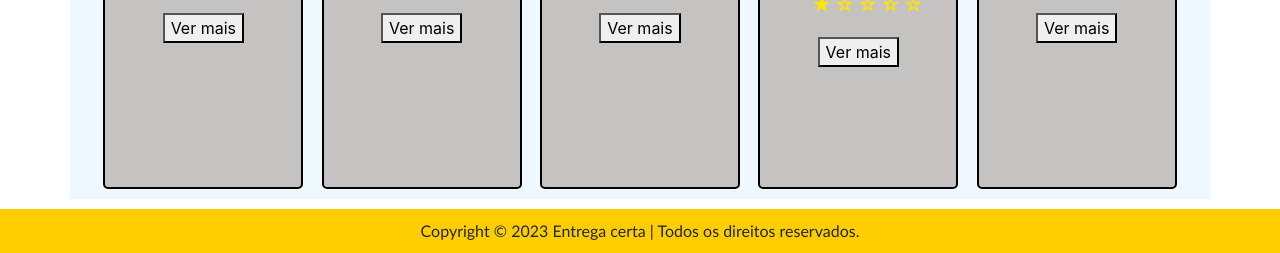
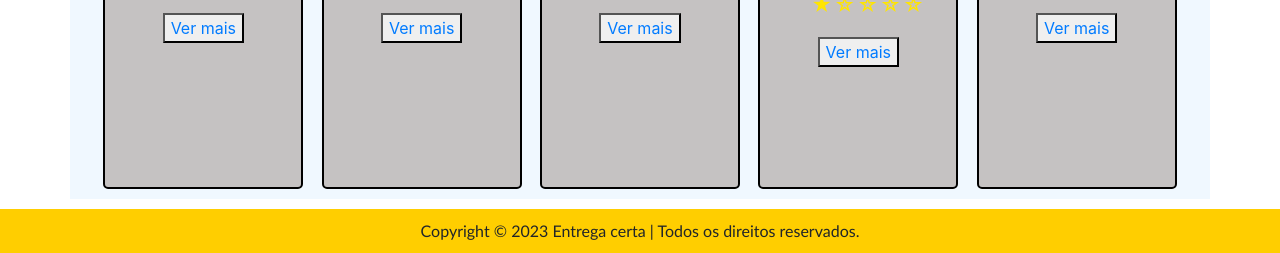
Before and after one commit to ICEI-PUC-Minas-PMV-ADS/pmv-ads-2023-2-e1-proj-web-t9-pmv-ads-2023-2-e1-projentregacerta, a plain HTML site: page codigo-fonte/ENTREGA CERTA PRINCIPAL/Tela do Motoboy.html in a window 1280 px wide. Shown: the part 681-934 px from the top of the page. Drawn offline with nearby package versions, Linux system fonts and the light colour scheme.

Commit message:
Update Tela do Motoboy.html

```diff
--- a/codigo-fonte/ENTREGA CERTA PRINCIPAL/Tela do Motoboy.html
+++ b/codigo-fonte/ENTREGA CERTA PRINCIPAL/Tela do Motoboy.html
@@ -122,7 +122,7 @@ document.addEventListener('click', function (e) {
   }
 });
           </script>
-        <button> Ver mais </button>
+        <button class="botão"> <a href="perfilEmpresa Sushi.html"> Ver mais </a> </button>
     </div>
     <div class="empresa"><img src="img/Logotipo de batata _ Vetor Premium.jpeg" alt="">
     <p>Casa da batata frita</p>
@@ -145,7 +145,7 @@ document.addEventListener('click', function (e) {
           console.log(e.target.getAttribute('data-avaliacao'));
         }
       });</script>
-    <button> Ver mais </button>
+    <button class="botão"> <a href="perfilEmpresa batata frita .html"> Ver mais </a> </button>
 </div>
 
 <div class="empresa"> <img src="img/emblema de vetor de pizzaria no quadro-negro_ modelo de logotipo de pizza.jpg">
@@ -169,7 +169,7 @@ document.addEventListener('click', function (e) {
           console.log(e.target.getAttribute('data-avaliacao'));
         }
       });</script>
-    <button> Ver mais </button>
+    <button class="botão"> <a href="perfil empresa pizzaria  .html"> Ver mais </a> </button>
 
 </div>
 <div class="empresa"> <img src="img/Mercadinho Evaldo - Identidade Visual.jpeg" alt="">
@@ -196,7 +196,7 @@ document.addEventListener('click', function (e) {
                     }
                   });
 </script>
-<button> Ver mais </button></div>
+<button class="botão"> <a href="perfil empresa mercadinho.html"> Ver mais </a> </button></div>
 
 
 <div class="empresa"> <img src="img/Modelo vintage de hambúrgueres quentes comida logotipo _ Vetor Premium.jpeg" alt="">
@@ -222,7 +222,7 @@ document.addEventListener('click', function (e) {
                     }
                   });
 </script>
-<button> Ver mais </button>
+<button class="botão"> <a href="perfil empresa hot burguer.html"> Ver mais </a> </button>
 </div>
 
 </div>
```
